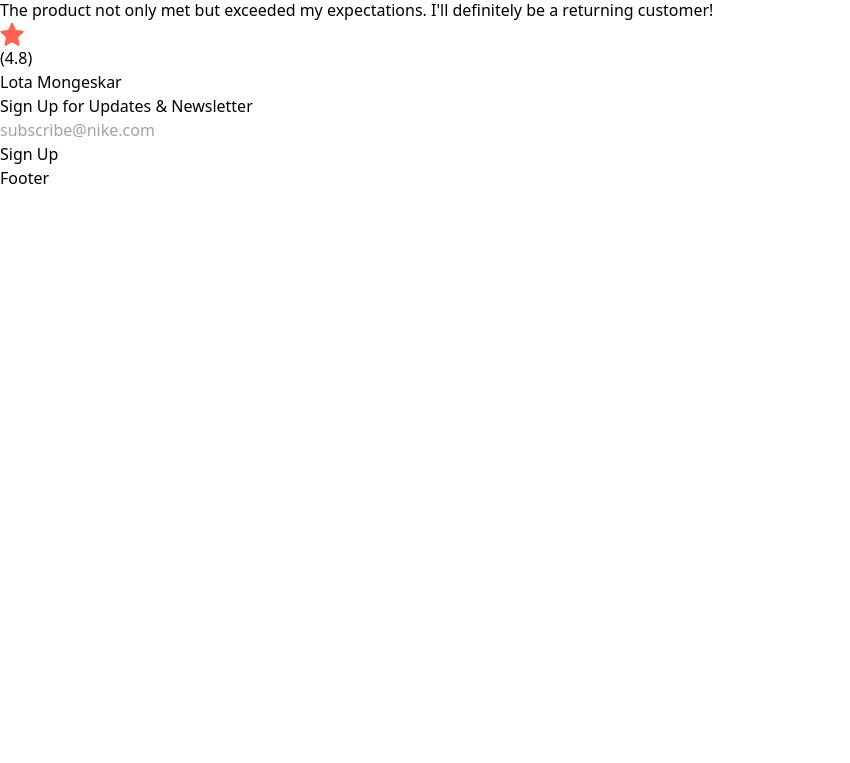
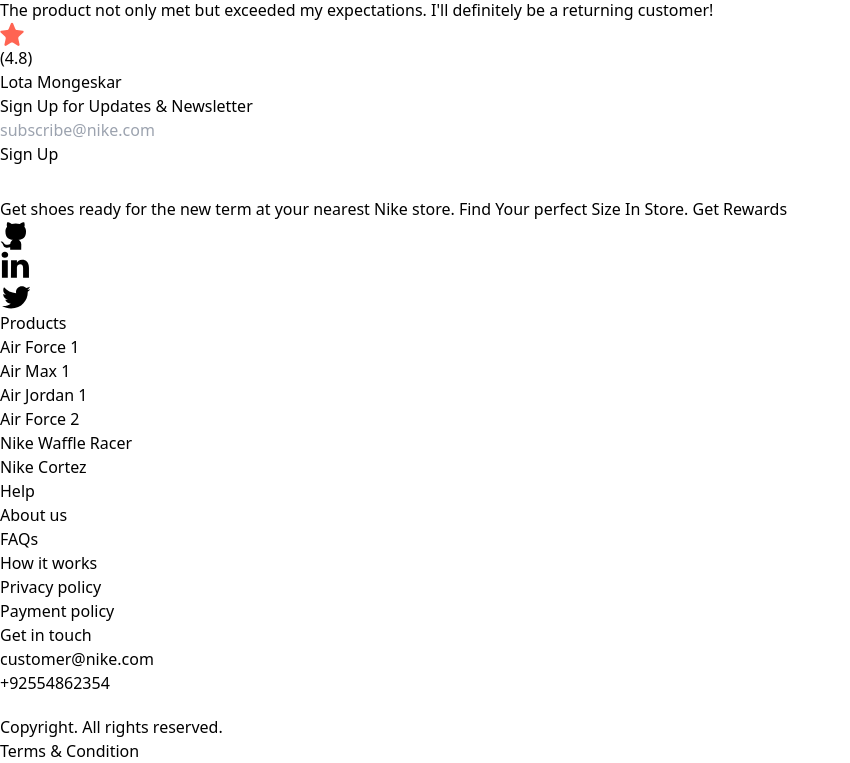
Before and after one commit to yntpdotme/nike-landing, a React (Vite) app: page / in a window 1280 px wide. Shown: the part 5437-6200 px from the top of the page, without its empty margins (0-850 px from the left). Before the commit the page ends 5627 px from the top, so only its background shows below. Built offline with nearby package versions, Linux system fonts and the light colour scheme; a web font is replaced by a local one.

Commit message:
feat: implement footer section

```diff
--- a/src/App.jsx
+++ b/src/App.jsx
@@ -44,7 +44,6 @@
       </section>
 
       <section className="padding-x padding-t bg-black pb-8">
-        {/* Footer Section */}
         <Footer />
       </section>
     </main>
--- a/src/constants/index.js
+++ b/src/constants/index.js
@@ -145,7 +145,15 @@
 ];
 
 export const socialMedia = [
-  {src: github, alt: 'github logo'},
-  {src: linkedin, alt: 'linkedin logo'},
-  {src: twitter, alt: 'twitter logo'},
+  {
+    src: github,
+    alt: 'github logo',
+    href: 'https://github.com/KadlagAkash/nike-landing',
+  },
+  {
+    src: linkedin,
+    alt: 'linkedin logo',
+    href: 'https://www.linkedin.com/in/kadlagakash',
+  },
+  {src: twitter, alt: 'twitter logo', href: 'https://twitter.com/KadlagAkash'},
 ];
--- a/src/sections/Footer.jsx
+++ b/src/sections/Footer.jsx
@@ -1,9 +1,69 @@
-
+import {copyrightSign} from '../assets/icons';
+import {footerLogo} from '../assets/images';
+import {footerLinks, socialMedia} from '../constants';
 
 const Footer = () => {
-	return (
-		<footer className="text-white">Footer</footer>
-	);
+  return (
+    <footer className="max-container">
+      <div className="flex flex-wrap items-start justify-between gap-20 max-lg:flex-col">
+        <div className="flex flex-col items-start">
+          <a href="/">
+            <img src={footerLogo} alt="logo" width={150} height={46} />
+          </a>
+          <p className="mt-7 font-montserrat text-base leading-7 text-white-400 sm:max-w-sm">
+            Get shoes ready for the new term at your nearest Nike store. Find
+            Your perfect Size In Store. Get Rewards
+          </p>
+          <div className="mt-8 flex items-center gap-5">
+            {socialMedia.map(icon => (
+              <a
+                href={icon.href}
+                key={icon.alt}
+                target="_blank"
+                className="flex h-12 w-12 items-center justify-center rounded-full bg-white"
+              >
+                <img src={icon.src} alt={icon.alt} width={30} height={30} />
+              </a>
+            ))}
+          </div>
+        </div>
+
+        <div className="flex flex-1 flex-wrap justify-between gap-20 lg:gap-10">
+          {footerLinks.map(section => (
+            <div key={section.title}>
+              <h4 className="mb-6 font-montserrat text-2xl font-medium leading-normal text-white">
+                {section.title}
+              </h4>
+              <ul>
+                {section.links.map(link => (
+                  <li
+                    key={link.name}
+                    className="mt-3 cursor-pointer font-montserrat text-base leading-normal text-white-400 hover:text-white"
+                  >
+                    {link.name}
+                  </li>
+                ))}
+              </ul>
+            </div>
+          ))}
+        </div>
+      </div>
+
+      <div className="mt-24 flex justify-between text-white-400 max-sm:flex-col max-sm:items-center">
+        <div className="flex flex-1 cursor-pointer items-center justify-start gap-2 font-montserrat">
+          <img
+            src={copyrightSign}
+            alt="copy right sign"
+            width={20}
+            height={20}
+            className="m-0 rounded-full"
+          />
+          <p>Copyright. All rights reserved.</p>
+        </div>
+        <p className="cursor-pointer font-montserrat">Terms & Condition</p>
+      </div>
+    </footer>
+  );
 };
 
 export default Footer;
```
Also changed, not shown: src/assets/icons/linkedin.svg, src/assets/icons/twitter.svg.
